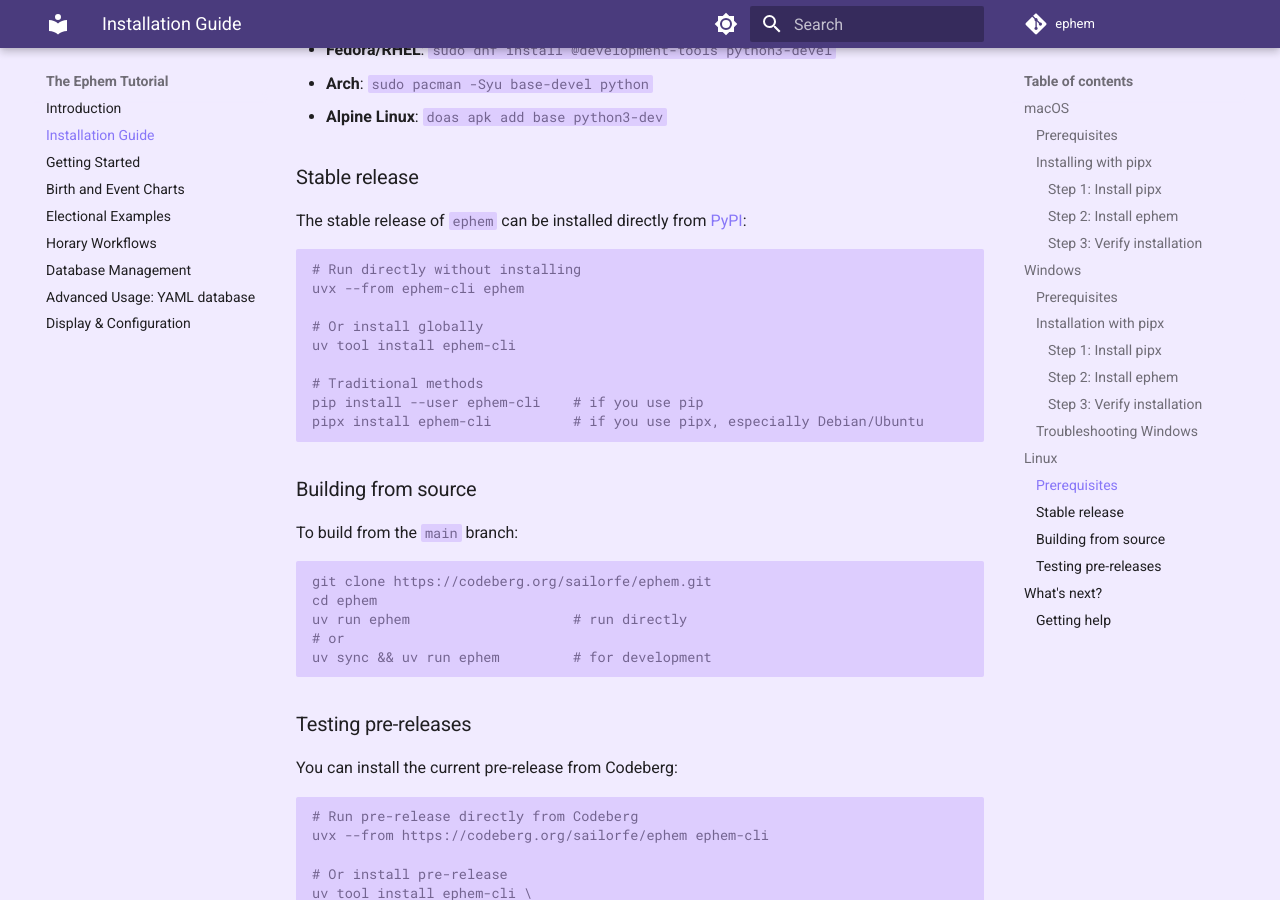
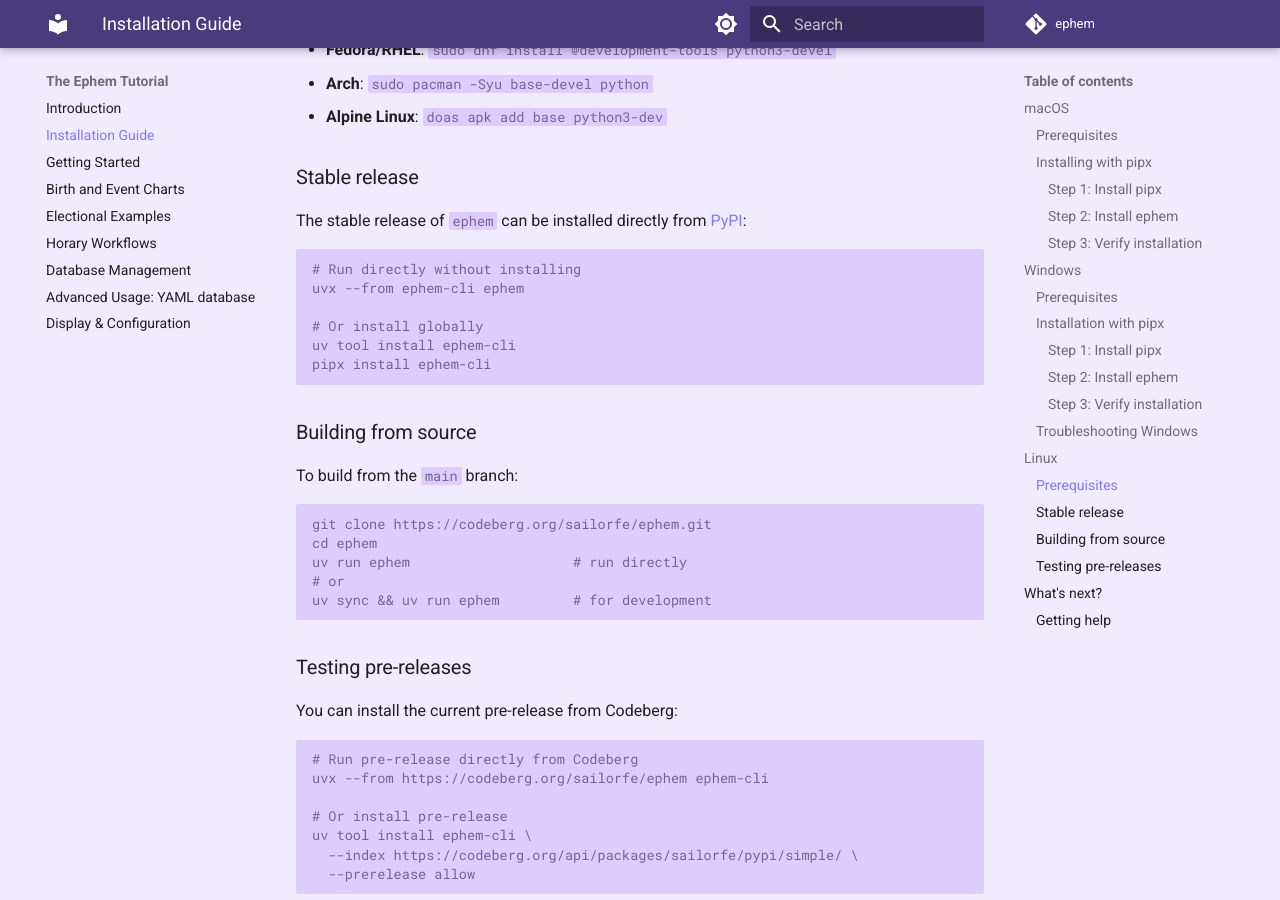
Before and after one commit to sailorfe/ephem, an MkDocs documentation site: the page built from docs/00-installation.md, in a window 1280 px wide and 900 px high, scrolled down 2624 px. Built offline with MkDocs 1.6.1 and Material for MkDocs 9.7.7, drawn with Linux system fonts in a browser that asks for light colours.

Commit message:
docs: remove pip install --user instruction

````diff
--- a/docs/00-installation.md
+++ b/docs/00-installation.md
@@ -128,10 +128,7 @@
 
 # Or install globally
 uv tool install ephem-cli
-
-# Traditional methods
-pip install --user ephem-cli    # if you use pip
-pipx install ephem-cli          # if you use pipx, especially Debian/Ubuntu
+pipx install ephem-cli
 ```
 
 ### Building from source
````
Also changed, not shown: README.md (+3 -5 lines).
